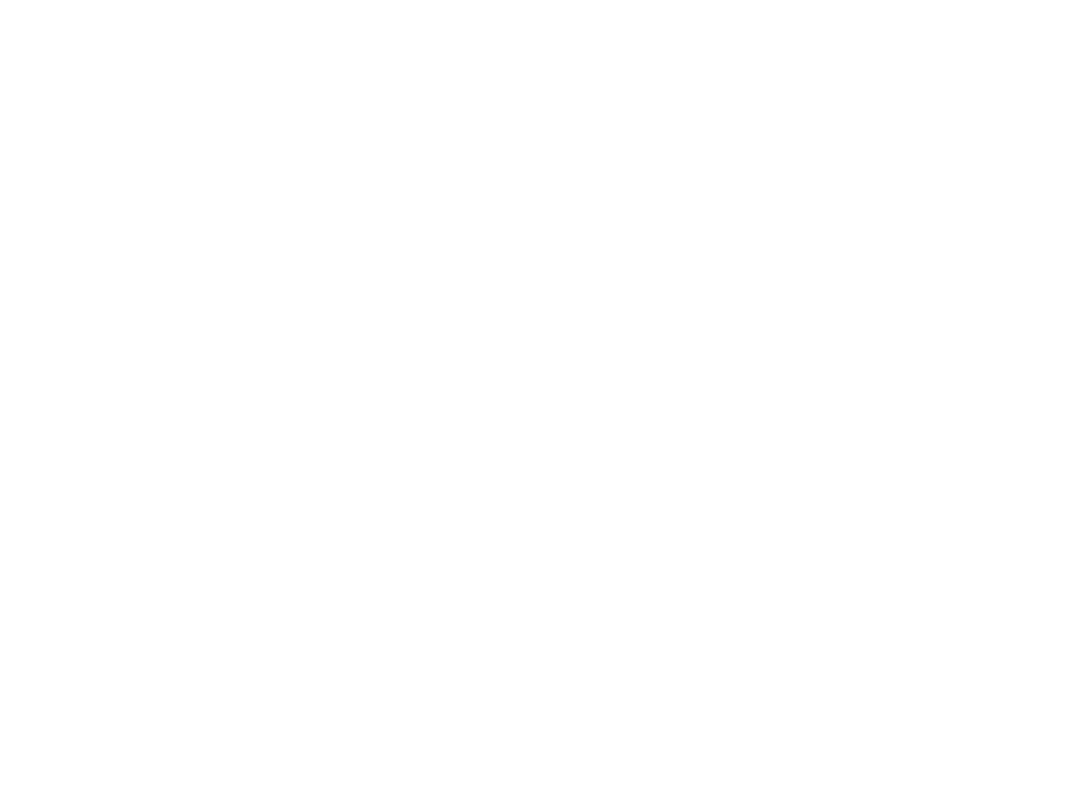
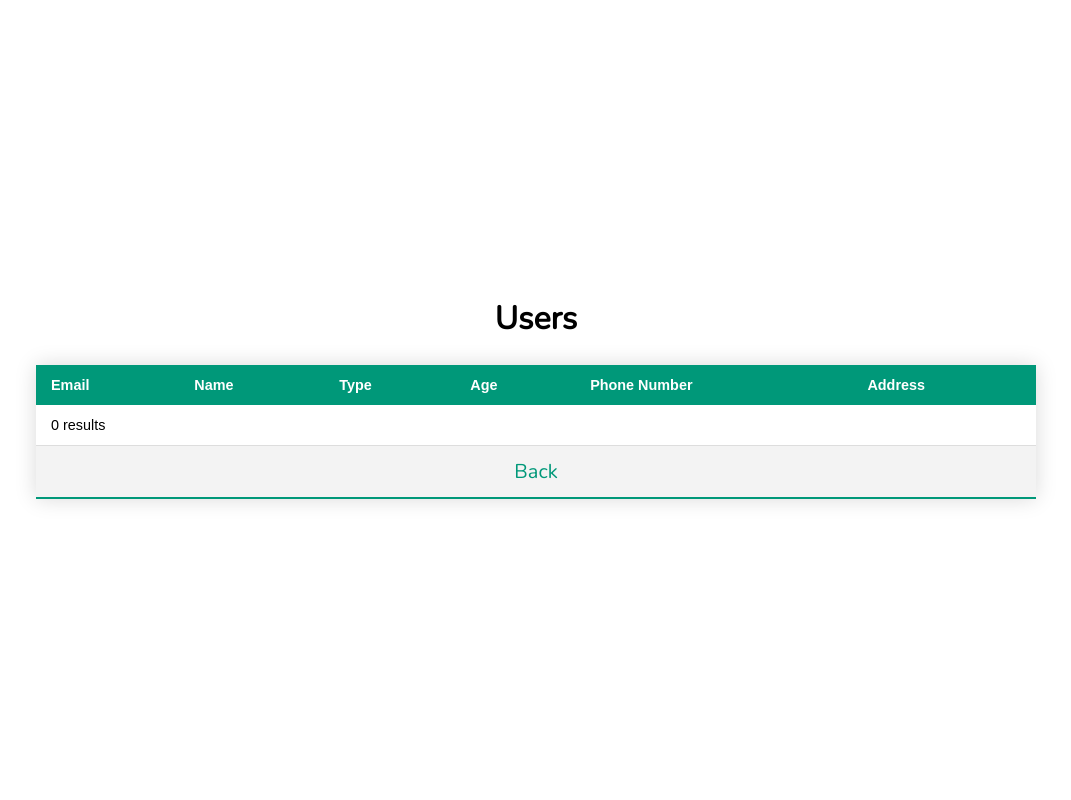
Before and after one commit to Bhavanav29/RailManagement, a PHP site: page /viewuser.php in a window 1280 px wide. Before the commit the part shown is empty. Shown: the whole page, without its empty margins (104-1175 px from the left). Run offline with PHP 8.4, Linux system fonts and the light colour scheme; data comes from the database, SQL or seed files in the repository.

Commit message:
admin op completed

```diff
--- a/viewuser.php
+++ b/viewuser.php
@@ -1,2 +1,99 @@
-<?php
-?>
+<!DOCTYPE html>
+<html>
+<head>
+    <meta charset="UTF-8">
+    <meta http-equiv="X-UA-Compatible" content="IE=edge">
+    <meta name="viewport" content="width=device-width, initial-scale=1.0">
+    <title>Hospital Management System</title>
+    <link href='https://fonts.googleapis.com/css?family=Nunito' rel='stylesheet'>
+    <link rel="icon" href="images/icon.png" type="image/icon type">
+    <style>
+        .styled-table {
+            border-collapse: collapse;
+            margin: 25px 0;
+            font-size: 0.9em;
+            font-family: sans-serif;
+            min-width: 1000px;
+            box-shadow: 0 0 20px rgba(0, 0, 0, 0.15);
+        }
+        .styled-table thead tr {
+            background-color: #009879;
+            color: #ffffff;
+            text-align: left;
+        }
+        .styled-table th,
+        .styled-table td {
+            padding: 12px 15px;
+        }
+        .styled-table tbody tr {
+            border-bottom: 1px solid #dddddd;
+        }
+
+        .styled-table tbody tr:nth-of-type(even) {
+            background-color: #f3f3f3;
+        }
+
+        .styled-table tbody tr:last-of-type {
+            border-bottom: 2px solid #009879;
+        }
+        .styled-table tbody tr.active-row {
+            font-weight: bold;
+            color: #009879;
+        }
+        html, body {
+            height: 100%;
+        }
+
+        html {
+            display: table;
+            margin: auto;
+        }
+
+        body {
+            display: table-cell;
+            vertical-align: middle;
+            font-family: Nunito;
+        }
+        a
+        {
+            text-decoration: None;
+            color: #009879;
+            font-family: Nunito;
+            font-size: 20px;
+        }
+    </style>
+</head>
+<body>
+<h1 style="text-align: center">Users</h1>
+<table class="styled-table">
+    <thead>
+    <tr>
+        <th>Email</th>
+        <th>Name</th>
+        <th>Type</th>
+        <th>Age</th>
+        <th>Phone Number</th>
+        <th>Address</th>
+    </tr>
+    </thead>
+    <tbody>
+    <?php
+    include ("config.php");
+    $sql="select * from `user` where type <> 'admin';";
+    $result = $db->query($sql);
+    if ($result->num_rows > 0) {
+        // output data of each row
+        while($row = $result->fetch_assoc()) {
+            echo "<tr><td>".$row["email"]."</td>"."<td>".$row["name"]."</td>"."<td>".$row["type"]."</td>"."<td>".$row["age"]."</td>"."<td>".$row["phno"]."</td>"."<td>".$row["address"]."</td></tr>";
+        }
+    } else {
+        echo "<tr><td colspan='6'>0 results</td></tr>";
+    }
+    ?>
+    <tr>
+        <td colspan="6" style="text-align: center"><a href="admin.php">Back</a></td>
+    </tr>
+    </tbody>
+</table>
+</body>
+</html>
```
Also changed, not shown: code.txt (added, +13 -0 lines), 1 other file.
